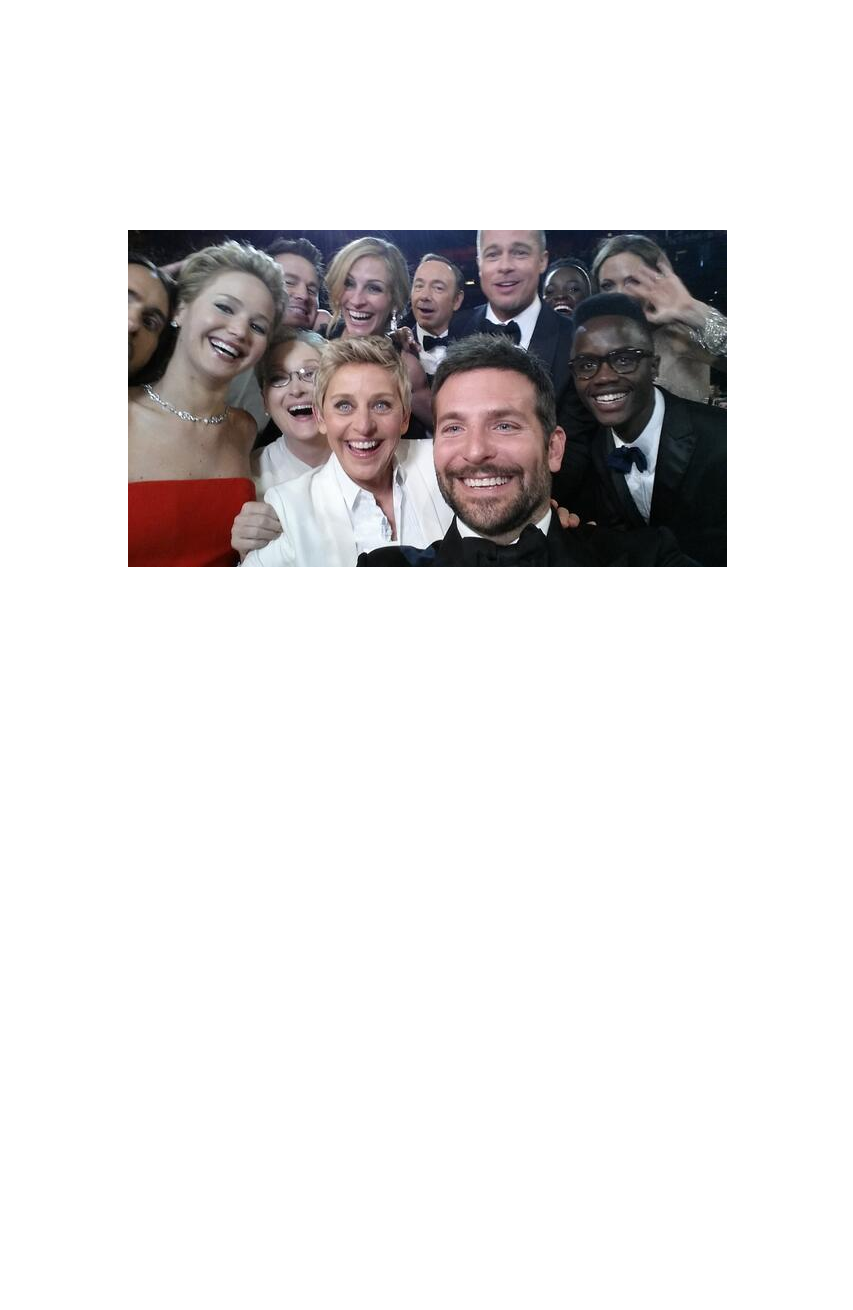
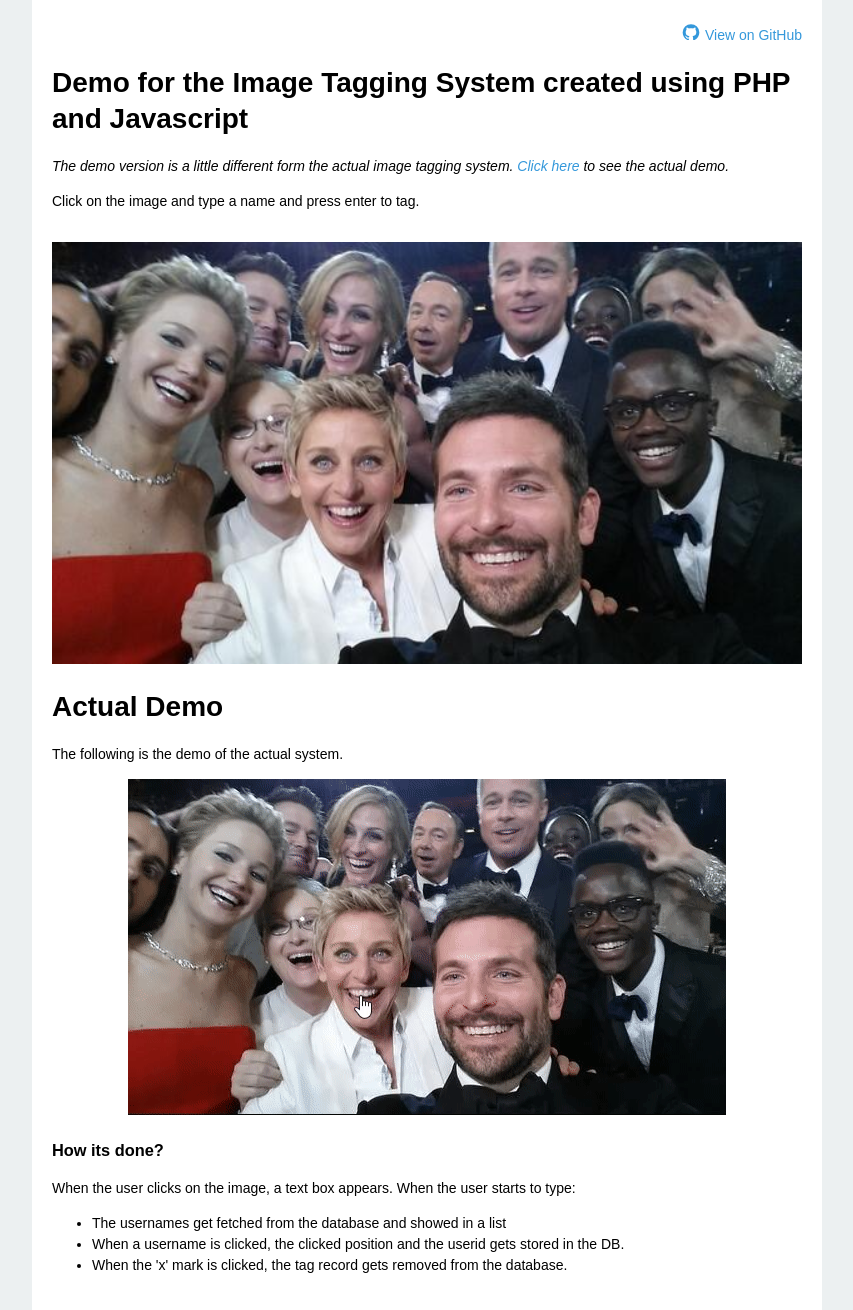
Before and after one commit to aadityabhusal/image-tagging-system, a PHP site: page /demo/index.html in a window 1280 px wide. Shown: the whole page, without its empty margins (213-1066 px from the left). Before the commit the page ends 567 px from the top, so only its background shows below. Run offline with PHP 8.4, Linux system fonts and the light colour scheme.

Commit message:
Demo page updated

```diff
--- a/demo/imageTagging.css
+++ b/demo/imageTagging.css
@@ -1,23 +1,49 @@
 body{
-	display: flex;
-	align-items: center;
-	justify-content: center;
-	height: 100vh;
-	width: 100vw;
 	margin: 0;
+	padding: 0;
 	font-size: 14px;
 	font-family: Arial, sans-serif;
+	background-color: #ecf0f1;
+	font-family: Arial, Helvetica, sans-serif;
+	line-height: 1.5;
+}
+
+img{
+	cursor: pointer;
+	max-width: 100%;
+}
+
+h1{
+	line-height: 1.3;
+}
+
+#container{
+	max-width: 750px;
+	margin: 0 auto;
+	background-color: #fff;
+	padding: 20px;
 }
 
 .tag-image{
+	margin-top: 30px;
 	position: relative;
 	z-index: 10;
 }
 
-img{
-	cursor: pointer;
+.tag-image img{
+	width: 100%;
+}
 
+a{
+	color: #3498db;
+	text-decoration: none;
 }
+
+a:hover{
+	text-decoration: underline;
+}
+
+
 
 input{
 	display: none;
@@ -75,3 +101,7 @@ input{
 	width: 12px;
 	border-radius: 100%;
 }
+
+.demo-img{
+	text-align: center;
+}
--- a/demo/index.html
+++ b/demo/index.html
@@ -5,9 +5,37 @@
 	<link rel="stylesheet" type="text/css" href="imageTagging.css">
 </head>
 <body>
-	<div class="tag-image">
-		<img src="image.jpg">
-		<input id="tagText" type="text" name="tagText">
+	<div id="container">
+		<div style="display: flex; justify-content: flex-end;">
+			<a href="https://github.com/aadityabhusal/image-tagging-system">
+				<svg style="width:20px;height:20px" viewBox="0 0 24 18">
+					<path fill="currentColor" d="M12,2A10,10 0 0,0 2,12C2,16.42 4.87,20.17 8.84,21.5C9.34,21.58 9.5,21.27 9.5,21C9.5,20.77 9.5,20.14 9.5,19.31C6.73,19.91 6.14,17.97 6.14,17.97C5.68,16.81 5.03,16.5 5.03,16.5C4.12,15.88 5.1,15.9 5.1,15.9C6.1,15.97 6.63,16.93 6.63,16.93C7.5,18.45 8.97,18 9.54,17.76C9.63,17.11 9.89,16.67 10.17,16.42C7.95,16.17 5.62,15.31 5.62,11.5C5.62,10.39 6,9.5 6.65,8.79C6.55,8.54 6.2,7.5 6.75,6.15C6.75,6.15 7.59,5.88 9.5,7.17C10.29,6.95 11.15,6.84 12,6.84C12.85,6.84 13.71,6.95 14.5,7.17C16.41,5.88 17.25,6.15 17.25,6.15C17.8,7.5 17.45,8.54 17.35,8.79C18,9.5 18.38,10.39 18.38,11.5C18.38,15.32 16.04,16.16 13.81,16.41C14.17,16.72 14.5,17.33 14.5,18.26C14.5,19.6 14.5,20.68 14.5,21C14.5,21.27 14.66,21.59 15.17,21.5C19.14,20.16 22,16.42 22,12A10,10 0 0,0 12,2Z" />
+				</svg>
+				<span>View on GitHub</span>
+			</a>
+		</div>
+		<h1>Demo for the Image Tagging System created using PHP and Javascript</h1>
+		<p><i>The demo version is a little different form the actual image tagging system. <a href="#actual-demo">Click here</a> to see the actual demo.</i></p>
+		<p>Click on the image and type a name and press enter to tag.</p>
+
+		<div class="tag-image">
+			<img src="image.jpg">
+			<input id="tagText" type="text" name="tagText">
+		</div>
+		<div id="actual-demo">
+			<h1>Actual Demo</h1>
+			<p>The following is the demo of the actual system.</p>
+			<div class="demo-img">
+				<img src="demo.gif">
+			</div>
+			<h3>How its done?</h3>
+			<p>When the user clicks on the image, a text box appears. When the user starts to type:</p>
+			<ul>
+				<li>The usernames get fetched from the database and showed in a list</li>
+				<li>When a username is clicked, the clicked position and the userid gets stored in the DB.</li>
+				<li>When the 'x' mark is clicked, the tag record gets removed from the database.</li>
+			</ul>
+		</div>
 	</div>
 	<script type="text/javascript" src="imageTagging.js"></script>
 </body>
```
Also changed, not shown: demo/demo.gif (added).
